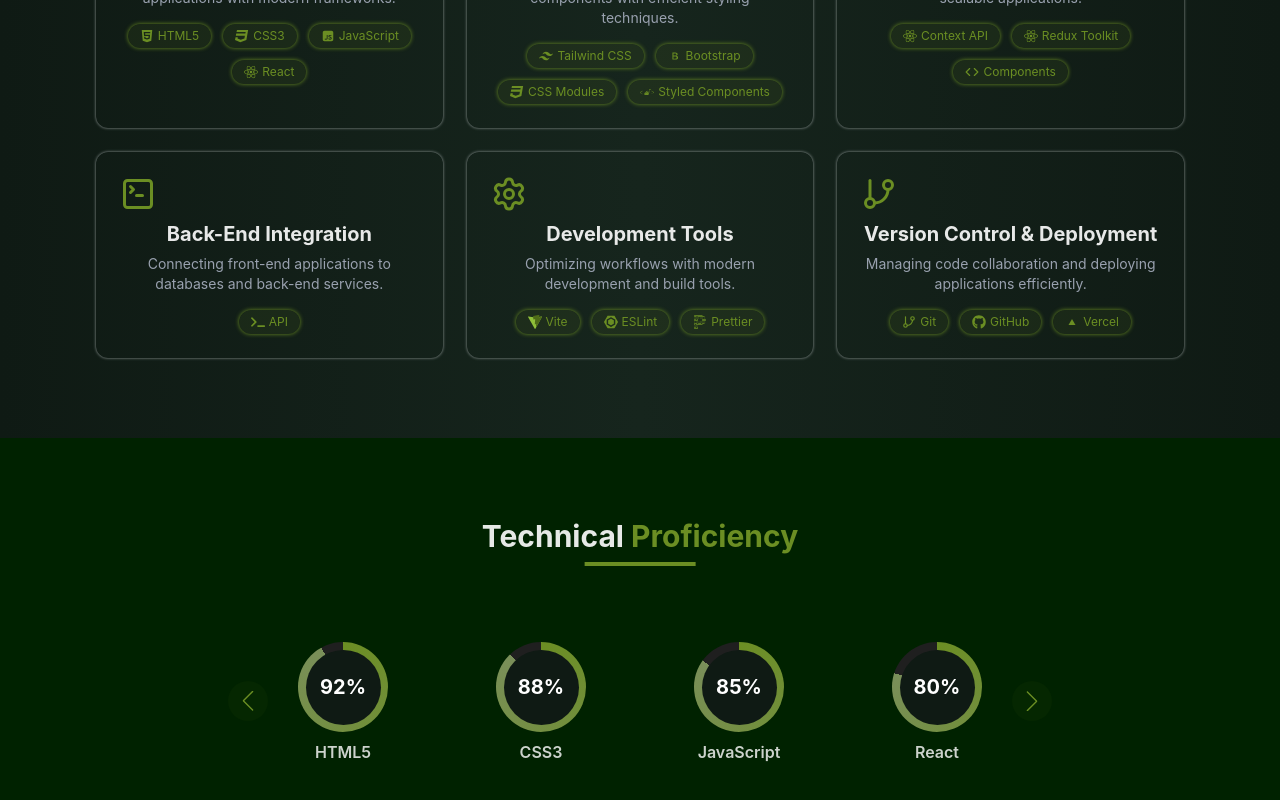
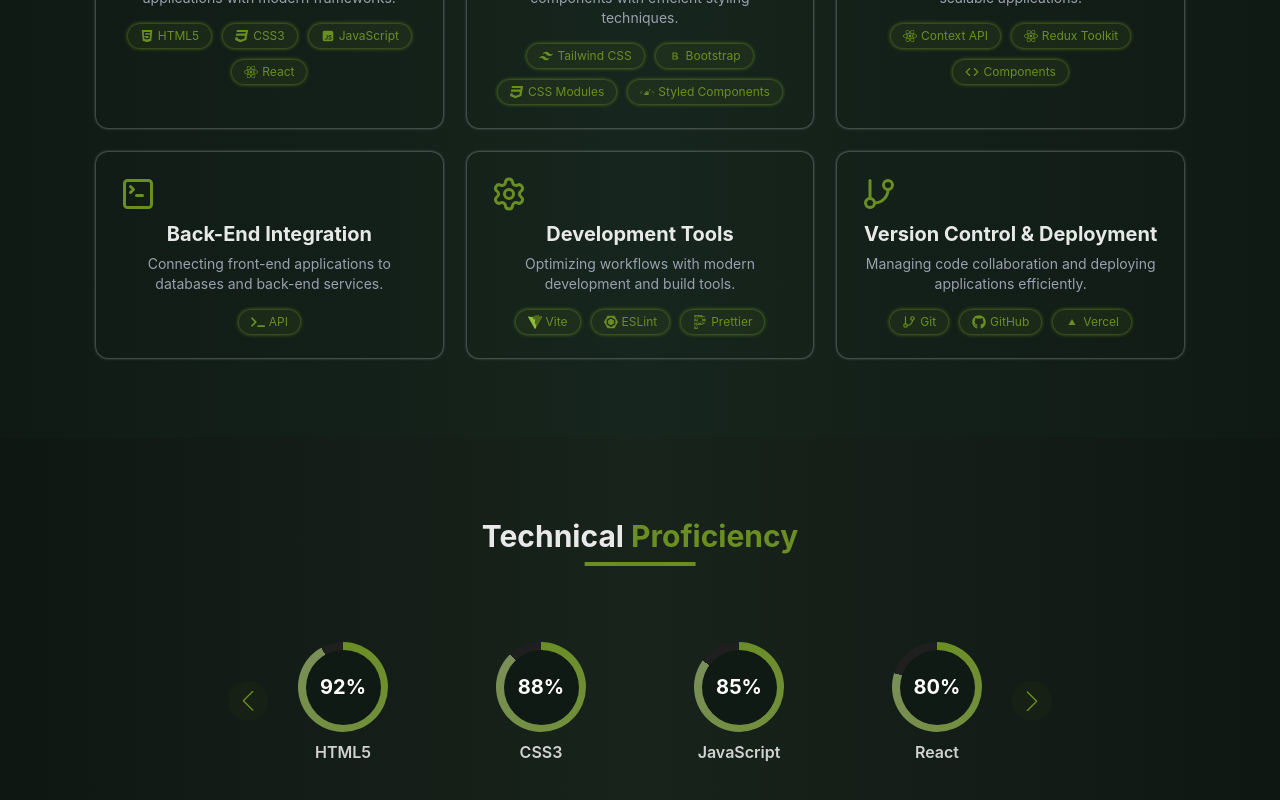
Before and after one commit to Hazem-2002/Portifolio, a React (Vite) app: page / in a window 1280 px wide. Shown: the part 2258-3058 px from the top of the page. Built offline with nearby package versions, Linux system fonts and the light colour scheme.

Commit message:
edit background color of Proficiency section

```diff
--- a/src/App.jsx
+++ b/src/App.jsx
@@ -18,7 +18,7 @@ function App() {
       <section className="bg-gradient-to-r from-[#0F1A14] via-[#16251D] to-[#0F1A14] py-20">
         <Skills />
       </section>
-      <section className="py-20 bg-[#002200]">
+      <section className="py-20 bg-gradient-to-r from-[#0F1712] via-[#18231C] to-[#0F1712]">
         <Proficiency />
       </section>
     </>
```
